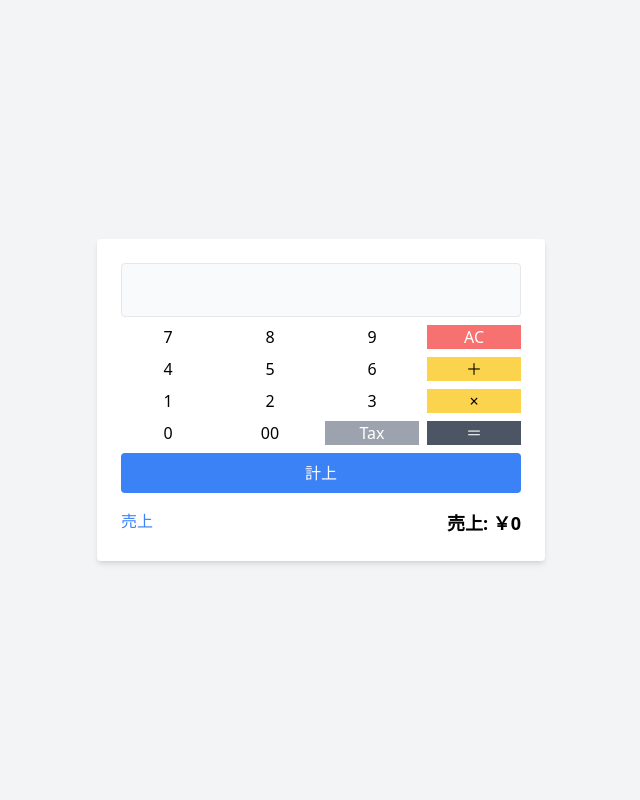
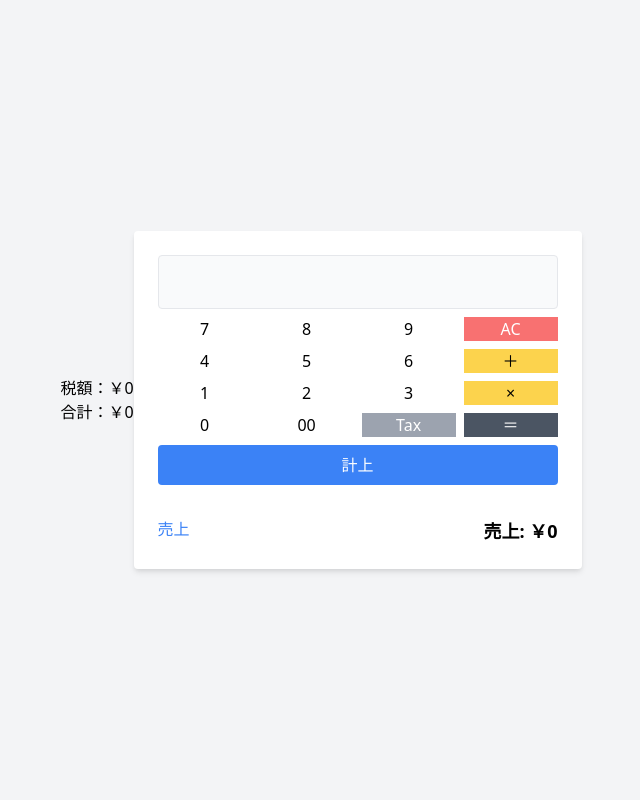
Before and after one commit to rapi0227/yse_register_realtime_fixed, a PHP site: page / in a window 1280 px wide. Shown: the whole page, without its empty margins (319-959 px from the left). Run offline with PHP 8.4, Linux system fonts and the light colour scheme.

Commit message:
なおしました

```diff
--- a/index.php
+++ b/index.php
@@ -5,6 +5,14 @@ try {
     exit("DB接続エラー: " . $e->getMessage());
 }
 ?>
+<?php
+$tax = isset($_POST['tax']) ? $_POST['tax'] : 0;
+$total = isset($_POST['total']) ? $_POST['total'] : 0;
+
+echo "税額：￥{$tax}<br>";
+echo "合計：￥{$total}<br>";
+?>
+
 <!DOCTYPE html>
 <html lang="ja">
 <head>
@@ -17,6 +25,9 @@ try {
         <div class="flex justify-between mb-4">
             <form action="update.php" method="post" class="w-full">
                 <input type="text" id="display" name="price" readonly class="w-full text-3xl text-right p-2 border rounded bg-gray-50 mb-2" />
+                    <input type="hidden" name="tax" value="">
+                    <input type="hidden" name="total" value="">
+
                 <div class="grid grid-cols-4 gap-2 mb-2">
                     <button type="button" onclick="addNumber('7')" class="btn">7</button>
                     <button type="button" onclick="addNumber('8')" class="btn">8</button>
--- a/js/app.js
+++ b/js/app.js
@@ -58,3 +58,44 @@ function calculateTotal() {
     previousInput = '';
     operator = '';
 }
+// taxとtotalを格納する変数
+let tax = 0;
+let total = 0;
+
+function calculateTax() {
+    if (currentInput === '') return;
+    const price = parseFloat(currentInput);
+    tax = price * 0.1;
+    total = price + tax;
+
+    currentInput = total.toFixed(2);
+    display.value = currentInput;
+}
+
+function calculateTotal() {
+    if (previousInput === '' || currentInput === '') return;
+
+    switch (operator) {
+        case '+':
+            total = parseFloat(previousInput) + parseFloat(currentInput);
+            break;
+        case '*':
+            total = parseFloat(previousInput) * parseFloat(currentInput);
+            break;
+        default:
+            return;
+    }
+
+    tax = total * 0.1;
+
+    totalDisplay.textContent = `売上: ￥${total.toFixed(2)}`;
+    display.value = total.toFixed(2);
+
+    // 💡 フォームに値をセット！
+    document.querySelector('input[name="tax"]').value = tax.toFixed(2);
+    document.querySelector('input[name="total"]').value = total.toFixed(2);
+
+    currentInput = '';
+    previousInput = '';
+    operator = '';
+}
```
